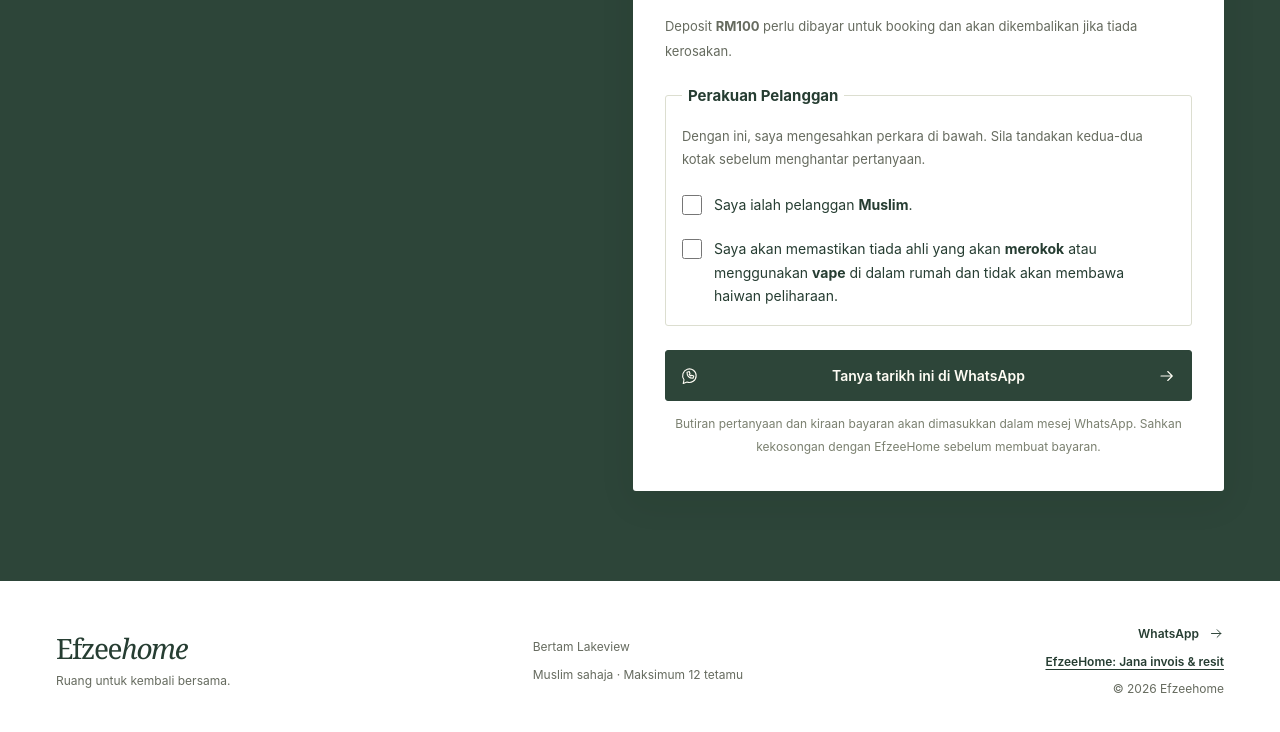
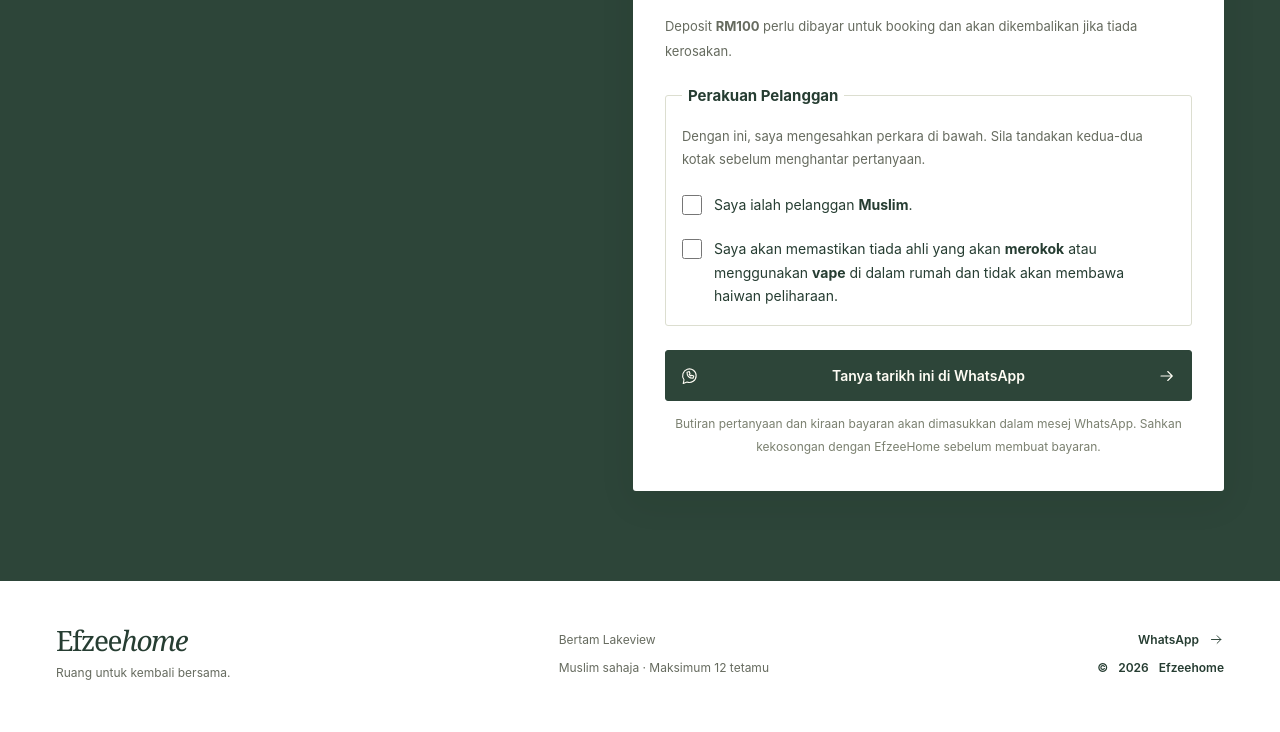
Before and after one commit to efzeehome/bertamlakeview, a plain HTML site: page index.html in a window 1280 px wide. Shown: the part 6835-7567 px from the top of the page. Drawn offline with Linux system fonts and the light colour scheme.

Commit message:
remove invoice link

```diff
--- a/index.html
+++ b/index.html
@@ -185,7 +185,7 @@
   </div>
 </dialog>
 
-<footer class="site-footer section-wrap"><div><a class="brand footer-brand" href="#">Efzee<span class="brand-light">home</span></a><p>Ruang untuk kembali bersama.</p></div><div class="footer-center"><span>Bertam Lakeview</span><span>Muslim sahaja · Maksimum 12 tetamu</span></div><div class="footer-contact"><a href="https://wa.me/601163281400" target="_blank" rel="noopener noreferrer">WhatsApp <svg class="icon" aria-hidden="true"><use href="#i-arrow"/></svg></a><a class="owner-link" href="EfzeeHome_Pengurusan.html">EfzeeHome: Jana invois & resit</a><span>© <span id="copyright-year">2026</span> Efzeehome</span></div></footer>
+<footer class="site-footer section-wrap"><div><a class="brand footer-brand" href="#">Efzee<span class="brand-light">home</span></a><p>Ruang untuk kembali bersama.</p></div><div class="footer-center"><span>Bertam Lakeview</span><span>Muslim sahaja · Maksimum 12 tetamu</span></div><div class="footer-contact"><a href="https://wa.me/601163281400" target="_blank" rel="noopener noreferrer">WhatsApp <svg class="icon" aria-hidden="true"><use href="#i-arrow"/></svg></a><a href="EfzeeHome_Pengurusan.html">© <span id="copyright-year">2026</span> Efzeehome</a></span></div></footer>
 <a class="mobile-booking button" href="#tempahan">Semak tarikh penginapan <svg class="icon" aria-hidden="true"><use href="#i-arrow"/></svg></a>
 </body>
 </html>
```
